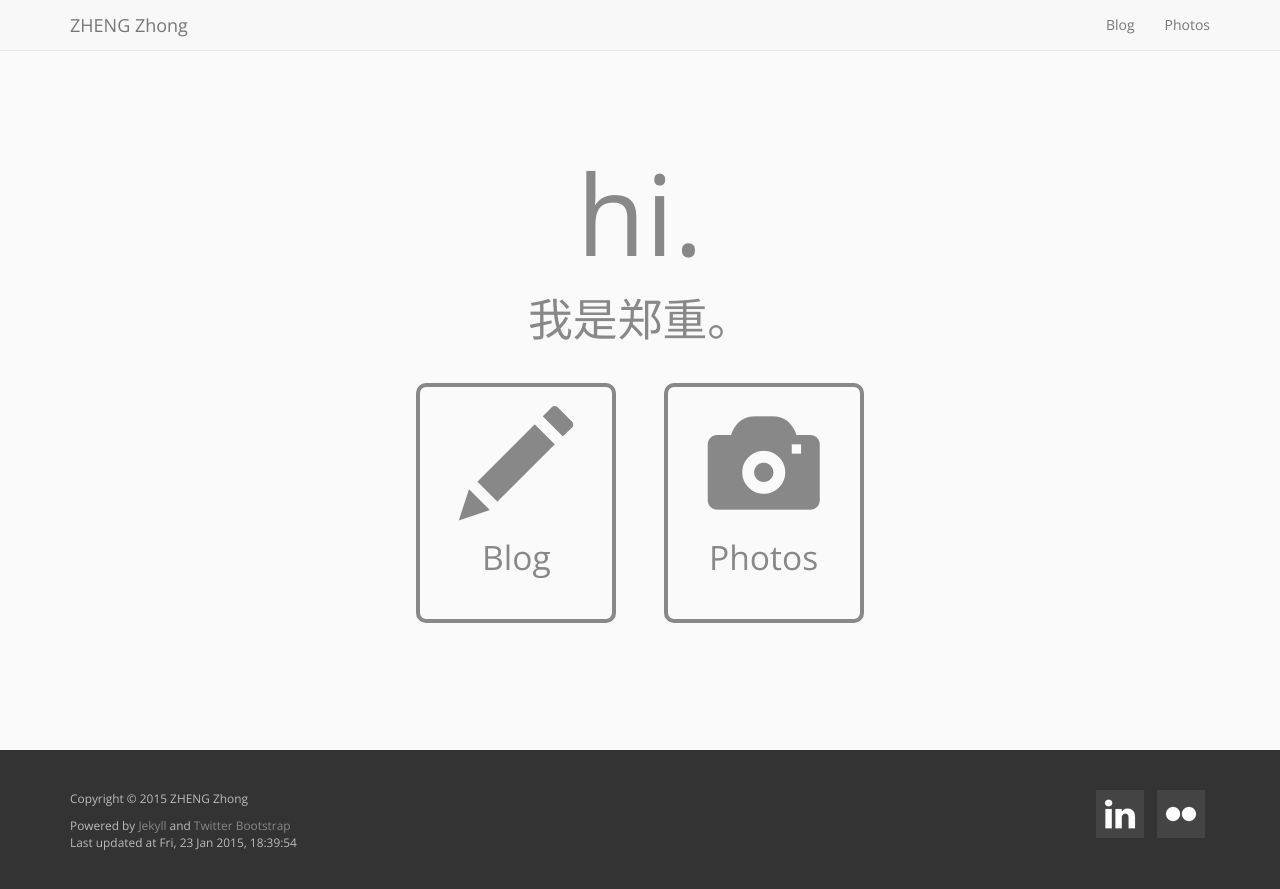
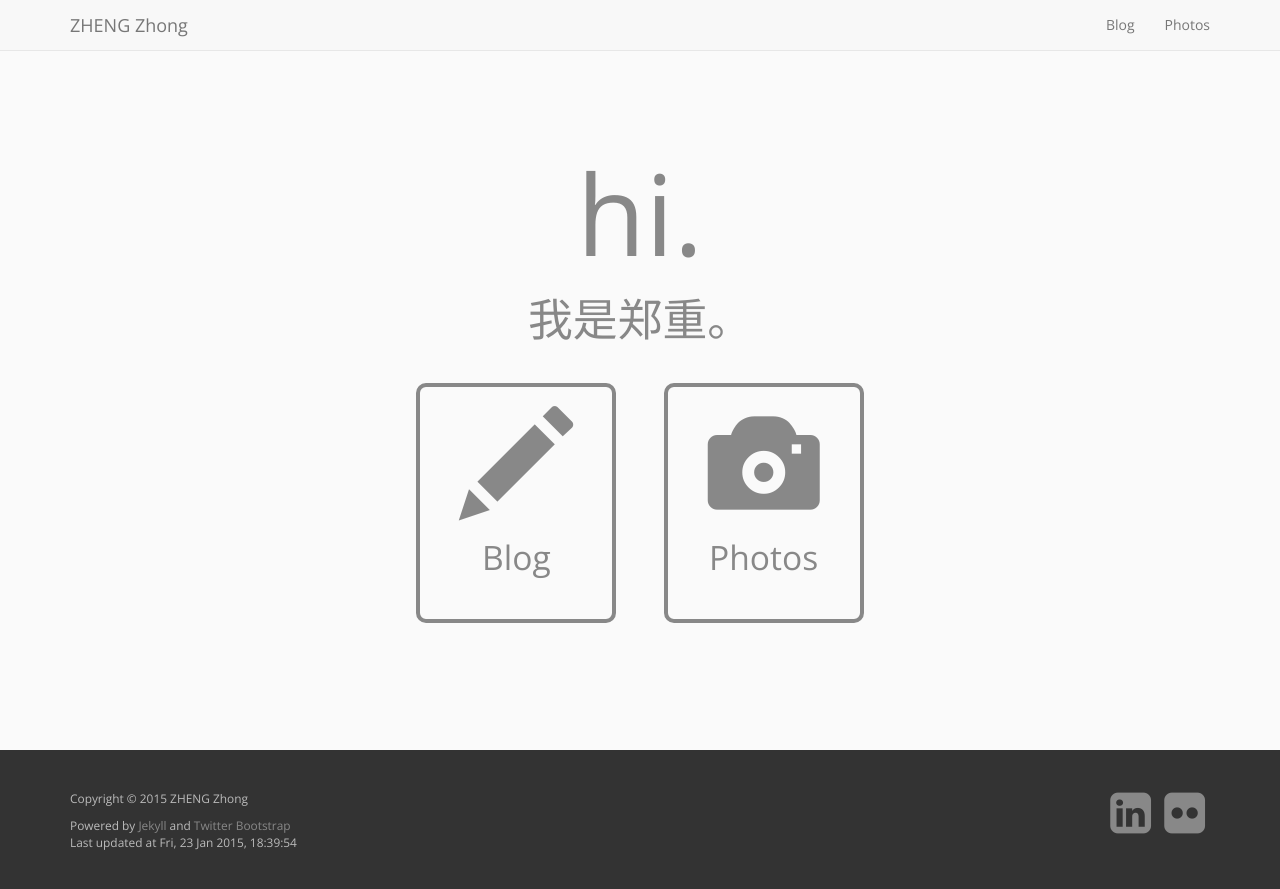
Before and after one commit to zhengzhong/zhengzhong.github.io, a Jekyll site: the page built from index.html, in a window 1280 px wide. Shown: the top 889 px of the page. Built offline with Jekyll 4.4.1, drawn with Linux system fonts in a browser that asks for light colours; nearby versions of some CDN libraries.

Commit message:
Updated default template.

```diff
--- a/_layouts/default.html
+++ b/_layouts/default.html
@@ -9,10 +9,11 @@
     <title>{{ page.title }} :: {{ site.name }}</title>
     <!-- jQuery and Twitter Bootstrap -->
     <script src="//ajax.googleapis.com/ajax/libs/jquery/1.11.1/jquery.min.js"></script>
-    <link href="//netdna.bootstrapcdn.com/bootstrap/3.3.1/css/bootstrap.min.css" rel="stylesheet"/>
-    <script src="//netdna.bootstrapcdn.com/bootstrap/3.3.1/js/bootstrap.min.js"></script>
+    <link href="//maxcdn.bootstrapcdn.com/bootstrap/3.3.1/css/bootstrap.min.css" rel="stylesheet"/>
+    <script src="//maxcdn.bootstrapcdn.com/bootstrap/3.3.1/js/bootstrap.min.js"></script>
+    <link href="//maxcdn.bootstrapcdn.com/font-awesome/4.2.0/css/font-awesome.min.css" rel="stylesheet"/>
     <!-- site-specific stylesheet -->
-    <link href="{{ site.baseurl }}/css/main.css" rel="stylesheet"/>
+    <link href="{{ site.baseurl }}/assets/css/main.css" rel="stylesheet"/>
   </head>
 
   <body>
@@ -67,9 +68,9 @@
             </ul>
           </div>
           <div class="col-md-4 text-right">
-            <ul class="list-inline social-icons">
-              <li><a href="http://www.linkedin.com/in/zhengzhong" title="LinkedIn"><img src="{{ site.baseurl }}/images/social_icon_linkedin.png" alt="LinkedIn"/></a></li>
-              <li><a href="http://www.flickr.com/photos/zhengzhong" title="Flickr"><img src="{{ site.baseurl }}/images/social_icon_flickr.png" alt="Flickr"/></a></li>
+            <ul class="list-inline">
+              <li><a href="http://www.linkedin.com/in/zhengzhong" title="LinkedIn"><span class="fa fa-linkedin-square fa-4x"></span></a></li>
+              <li><a href="http://www.flickr.com/photos/zhengzhong" title="Flickr"><span class="fa fa-flickr fa-4x"></span></a></li>
             </ul>
           </div>
         </div>
--- a/_sass/_layout.scss
+++ b/_sass/_layout.scss
@@ -30,16 +30,6 @@ footer {
       text-decoration: none;
     }
   }
-
-  .social-icons {
-    a img {
-      background-color: #444;
-    }
-    a:hover img,
-    a:focus img {
-      background-color: #666;
-    }
-  }
 }
 
 header.navbar {
```
Also changed, not shown: assets/css/main.scss (renamed from css/main.scss), images/social_icon_flickr.png (deleted), images/social_icon_linkedin.png (deleted).
